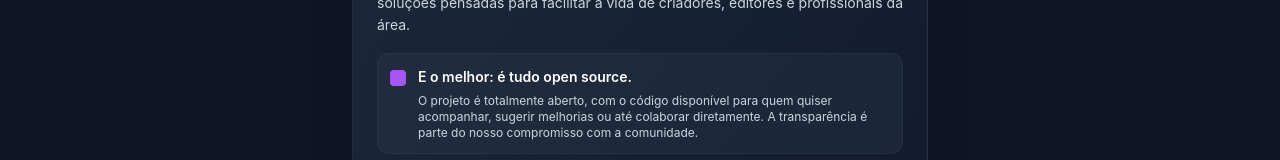
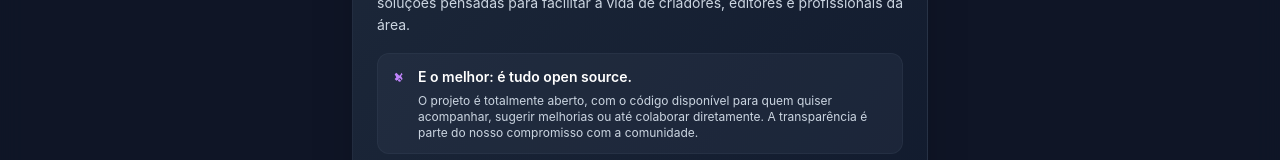
Before and after one commit to NoxMediaStudio1/NoxV1, a React (Vite) app: page / in a window 1280 px wide. Shown: the part 184-344 px from the top of the page. Built offline with nearby package versions, Linux system fonts and the light colour scheme; no server answers; a web font is replaced by a local one.

Commit message:
Update HeroSection.tsx

```diff
--- a/components/HeroSection.tsx
+++ b/components/HeroSection.tsx
@@ -1,5 +1,5 @@
 import React, { useState, useCallback, useRef, useEffect } from 'react';
-import { Upload, Heart, Mail, Info, Eye, EyeOff } from 'lucide-react';
+import { Upload, Heart, Mail, Info } from 'lucide-react';
 
 // --- Constantes para melhor manutenção ---
 const API_BASE_URL = "http://localhost:8000/api";
@@ -67,7 +67,11 @@ const WelcomeModal: React.FC<{ onClose: () => void }> = ({ onClose }) => {
                         </p>
 
                         <div className="flex items-start gap-3 p-3 bg-slate-700/30 rounded-xl border border-slate-600/20">
-                            <div className="w-4 h-4 rounded bg-purple-500 mt-1 flex-shrink-0"></div>
+                            <div className="w-4 h-4 mt-1 flex-shrink-0 text-purple-400">
+                                <svg viewBox="0 0 24 24" fill="currentColor" className="w-full h-full">
+                                    <path d="M14.5 17.5c-1.4 0-2.5-1.1-2.5-2.5s1.1-2.5 2.5-2.5 2.5 1.1 2.5 2.5-1.1 2.5-2.5 2.5zM16.5 6L14 8.5 9.5 4 7 6.5l2.5 4.5L7 13.5 9.5 16l4.5-2.5L16.5 16 19 13.5 16.5 9l2.5-2.5L16.5 4v2z"/>
+                                </svg>
+                            </div>
                             <div>
                                 <p className="font-semibold text-white mb-1">E o melhor: é tudo open source.</p>
                                 <p className="text-xs">O projeto é totalmente aberto, com o código disponível para quem quiser acompanhar, sugerir melhorias ou até colaborar diretamente. A transparência é parte do nosso compromisso com a comunidade.</p>
@@ -289,19 +293,6 @@ const HeroSection: React.FC<HeroSectionProps> = ({ onVideoSelect, error }) => {
 
     return (
         <div className="relative">
-            {/* Controle de Visibilidade - Só aparece quando o modal não está visível */}
-            {!showWelcome && (
-                <div className="fixed top-4 right-4 z-40">
-                    <button
-                        onClick={() => setShowContent(!showContent)}
-                        className="flex items-center gap-2 bg-slate-800/80 backdrop-blur-sm border border-slate-600/50 text-white px-4 py-2 rounded-xl hover:bg-slate-700/80 transition-all duration-300"
-                    >
-                        {showContent ? <EyeOff className="h-4 w-4" /> : <Eye className="h-4 w-4" />}
-                        <span className="text-sm">{showContent ? 'Ocultar' : 'Mostrar'}</span>
-                    </button>
-                </div>
-            )}
-
             {/* Modal de Boas-vindas */}
             {showWelcome && <WelcomeModal onClose={handleCloseWelcome} />}
 
```
